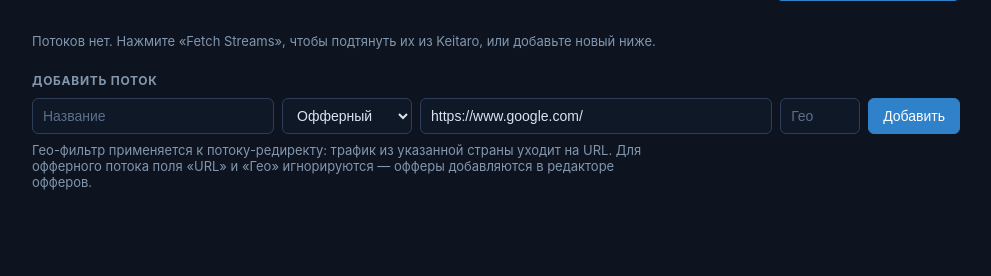
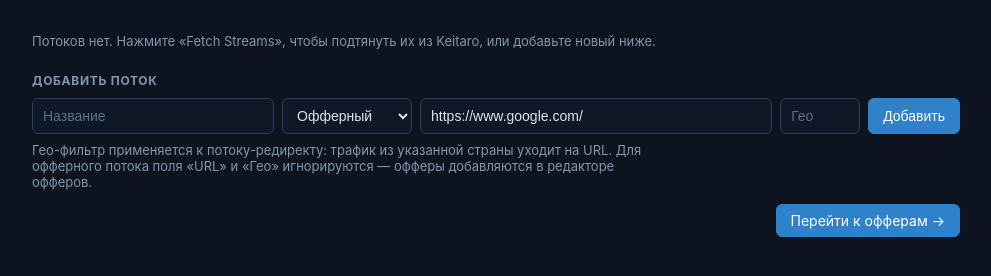
Before and after one commit to Artyomka1586/eto_legko_final_test, a FastAPI app: template app/web/templates/campaign.html in a window 1280 px wide. Shown: the part 105-381 px from the top of the page, without its empty margins (144-1135 px from the left). Run offline with FastAPI, Linux system fonts and the light colour scheme; the template is opened without the code that fills it, so the values that code supplies are empty; some libraries are stand-ins or nearby versions.

Commit message:
Кнопка офферов в правый нижний угол; «Удалить» по правому краю; версионирование статики

```diff
--- a/app/web/static/style.css
+++ b/app/web/static/style.css
@@ -91,6 +91,7 @@ input:focus, select:focus { outline: 2px solid #2f81c9; border-color: #2f81c9; }
 
 .head-actions { display: flex; gap: 8px; }
 .stream-delete { margin-left: auto; }
+.bottom-actions { display: flex; justify-content: flex-end; margin-top: 14px; }
 
 .stream-card {
   background: #131c2b;
--- a/app/web/templates/_campaign_body.html
+++ b/app/web/templates/_campaign_body.html
@@ -40,4 +40,8 @@
 </form>
 <p class="hint">Гео-фильтр применяется к потоку-редиректу: трафик из указанной страны уходит на URL.
 Для офферного потока поля «URL» и «Гео» игнорируются — офферы добавляются в редакторе офферов.</p>
+
+<div class="bottom-actions">
+  <a class="btn primary" href="/campaigns/{{ campaign.keitaro_id }}/offers">Перейти к офферам →</a>
 </div>
+</div>
--- a/app/web/templates/base.html
+++ b/app/web/templates/base.html
@@ -5,8 +5,8 @@
   <meta name="viewport" content="width=device-width, initial-scale=1">
   <title>{% block title %}Keitaro Wrapper{% endblock %}</title>
   <script src="https://unpkg.com/htmx.org@1.9.12"></script>
-  <script src="/static/app.js"></script>
-  <link rel="stylesheet" href="/static/style.css">
+  <script src="/static/app.js?v=2"></script>
+  <link rel="stylesheet" href="/static/style.css?v=3">
 </head>
 <body>
 <nav class="topnav">
--- a/app/web/templates/campaign.html
+++ b/app/web/templates/campaign.html
@@ -11,7 +11,6 @@
     <form hx-post="/campaigns/{{ campaign.keitaro_id }}/fetch" hx-target="#campaign-body" hx-swap="outerHTML">
       <button class="btn" type="submit">Fetch Streams</button>
     </form>
-    <a class="btn primary" href="/campaigns/{{ campaign.keitaro_id }}/offers">Перейти к офферам →</a>
   </div>
 </div>
 {% include "_campaign_body.html" %}
```
